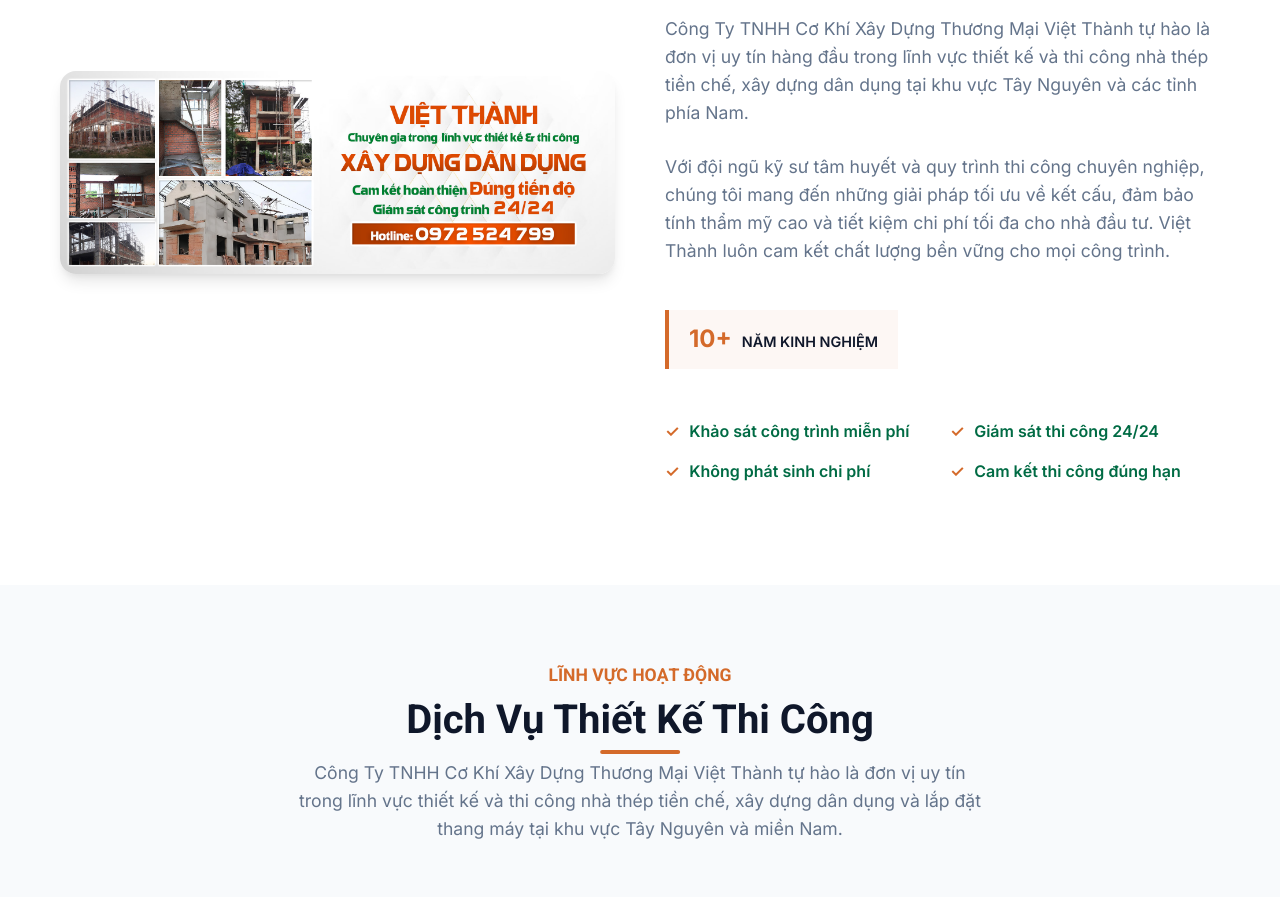
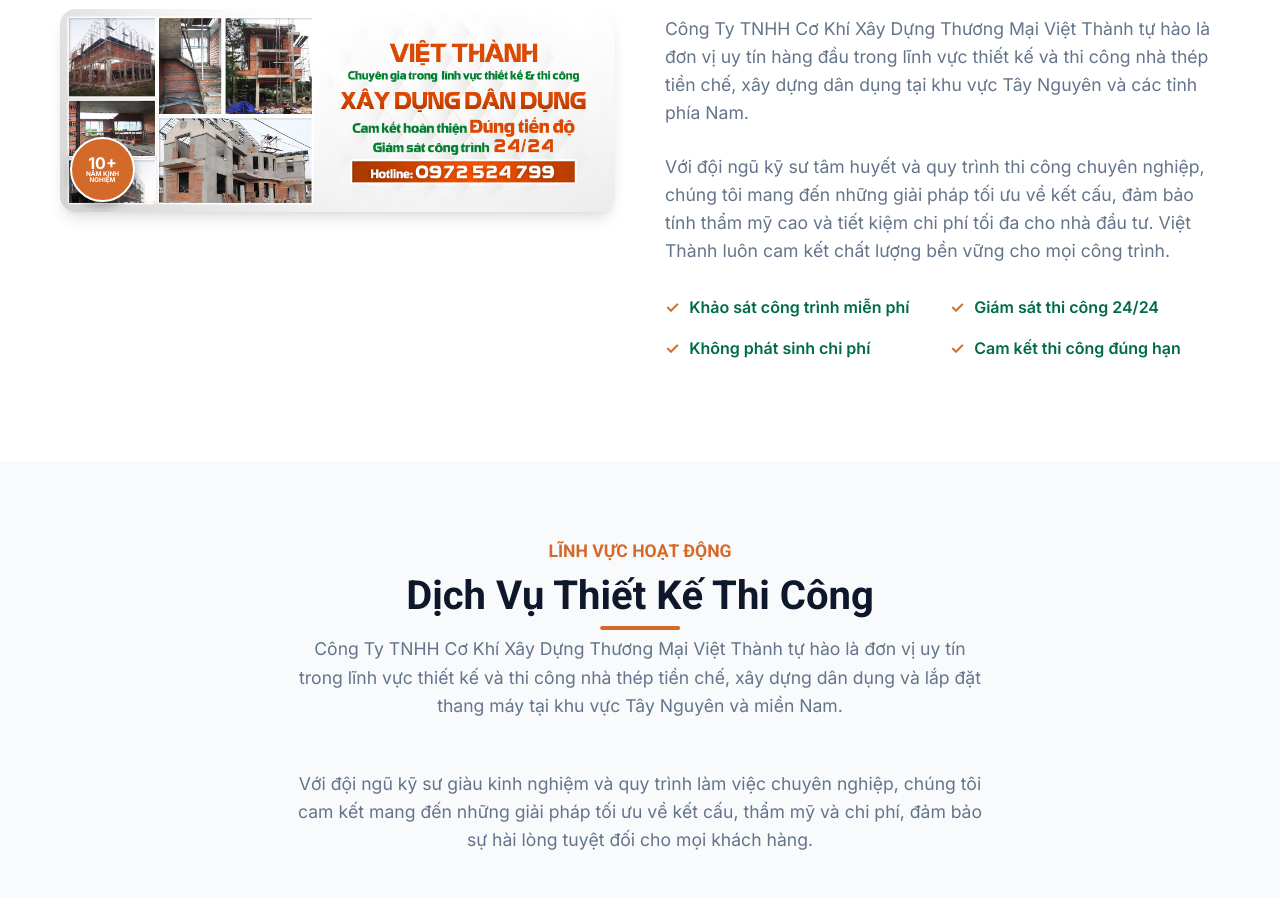
Before and after one commit to 47kiemtien-pixel/vithacons, a React (Vite) app: page / in a window 1280 px wide. Shown: the part 1040-1937 px from the top of the page. Built offline with nearby package versions, Linux system fonts and the light colour scheme.

Commit message:
UI: Restore experience badge to image with extra small size (65px) at bottom-left

```diff
--- a/src/App.css
+++ b/src/App.css
@@ -456,6 +456,39 @@ h6 {
   transform: scale(1.05);
 }
 
+.about-badge {
+  position: absolute;
+  bottom: 10px;
+  left: 10px;
+  background-color: var(--secondary);
+  color: var(--white);
+  padding: 8px;
+  border-radius: 50%;
+  width: 65px;
+  height: 65px;
+  display: flex;
+  flex-direction: column;
+  justify-content: center;
+  align-items: center;
+  text-align: center;
+  box-shadow: 0 4px 10px rgba(0, 0, 0, 0.3);
+  border: 2px solid var(--white);
+  z-index: 10;
+}
+
+.about-badge span.year {
+  font-size: 1rem;
+  font-weight: 800;
+  line-height: 1;
+}
+
+.about-badge span.text {
+  font-size: 0.4rem;
+  font-weight: 700;
+  text-transform: uppercase;
+  line-height: 1;
+}
+
 .about-content h3 {
   color: var(--secondary);
   font-size: 1.25rem;
--- a/src/components/About.jsx
+++ b/src/components/About.jsx
@@ -9,6 +9,10 @@ const About = () => {
             <div className="container about-grid">
                 <div className="about-image reveal">
                     <img src={about.image} alt={about.heading} />
+                    <div className="about-badge">
+                        <span className="year">{about.experienceYears}</span>
+                        <span className="text">{about.experienceText}</span>
+                    </div>
                 </div>
 
                 <div className="about-content reveal">
@@ -16,17 +20,6 @@ const About = () => {
                     <h2>{about.heading}</h2>
                     <p>{about.description1}</p>
                     <p>{about.description2}</p>
-
-                    <div className="experience-marker" style={{
-                        margin: '20px 0',
-                        padding: '10px 20px',
-                        borderLeft: '4px solid var(--secondary)',
-                        background: 'rgba(212, 106, 42, 0.05)',
-                        display: 'inline-block'
-                    }}>
-                        <span style={{ fontSize: '1.5rem', fontWeight: '800', color: 'var(--secondary)' }}>{about.experienceYears}</span>
-                        <span style={{ marginLeft: '10px', fontWeight: '600', color: 'var(--dark)', textTransform: 'uppercase', fontSize: '0.9rem' }}>{about.experienceText}</span>
-                    </div>
 
                     <div className="about-features">
                         {about.features.map((feature, idx) => (
```
